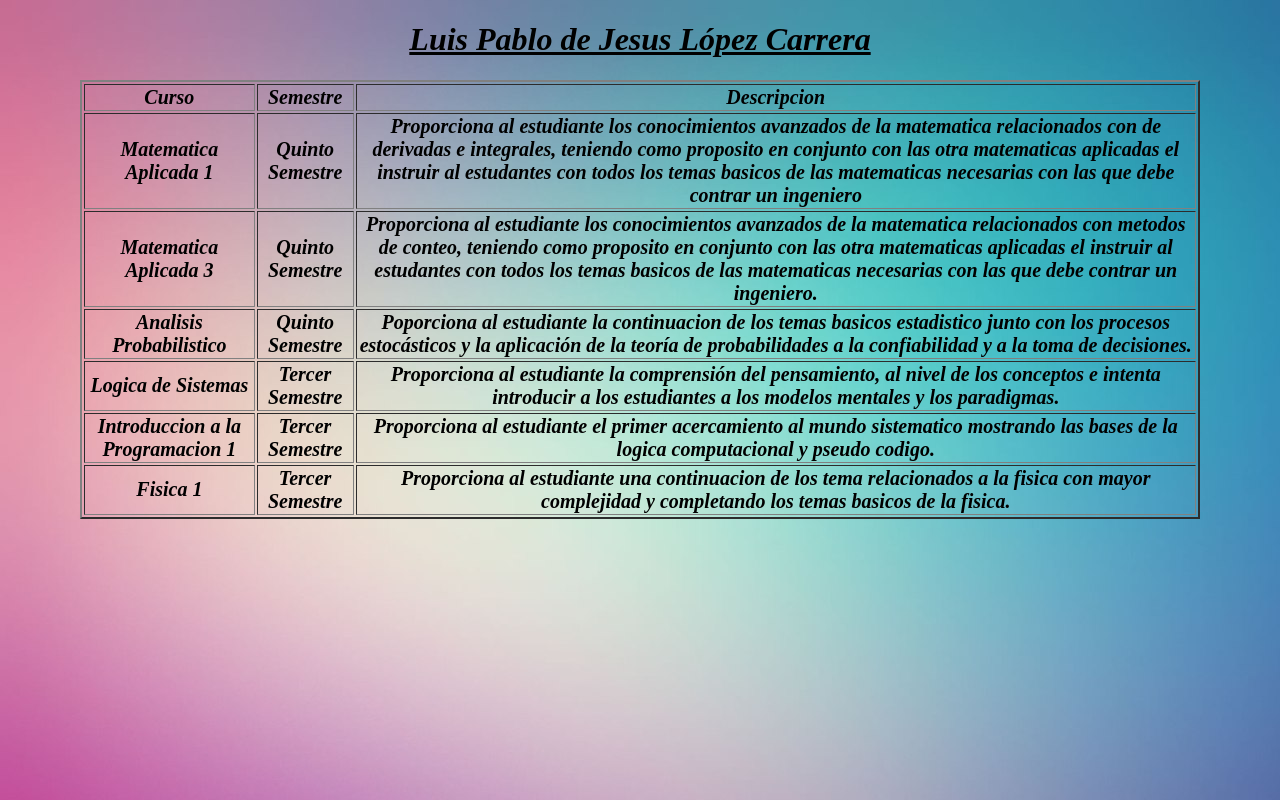
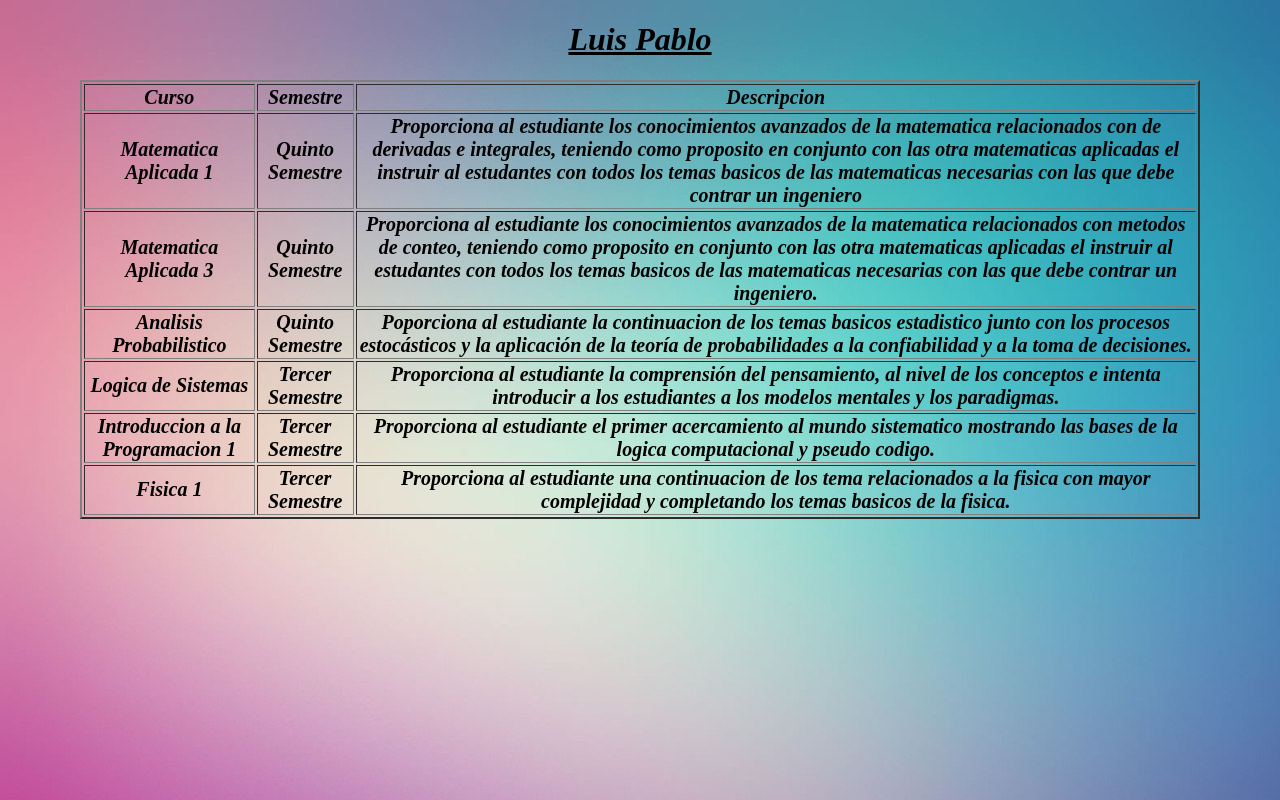
Before and after one commit to Dakufaia/-TAREA1, a plain HTML site: page index.html in a window 1280 px wide. Drawn offline with Linux system fonts and the light colour scheme.

Commit message:
Update index.html

```diff
--- a/index.html
+++ b/index.html
@@ -2,12 +2,12 @@
 <html lang="en" dir="ltr">
   <head>
     <meta charset="utf-8">
-    <title>Luis Pablo de Jesus Lopez Carrera 202004769</title>
+    <title>Luis</title>
   </head>
   <link rel="stylesheet" href="Estilos.css">
 <body>
   <body background="img/0.1.jpg">
-  <h1>Luis Pablo de Jesus López Carrera</h1>
+  <h1>Luis Pablo</h1>
   <table style="margin: 0 auto" border="2"; width="1120">
     <tr>
       <td><b>Curso</b></td>
```
